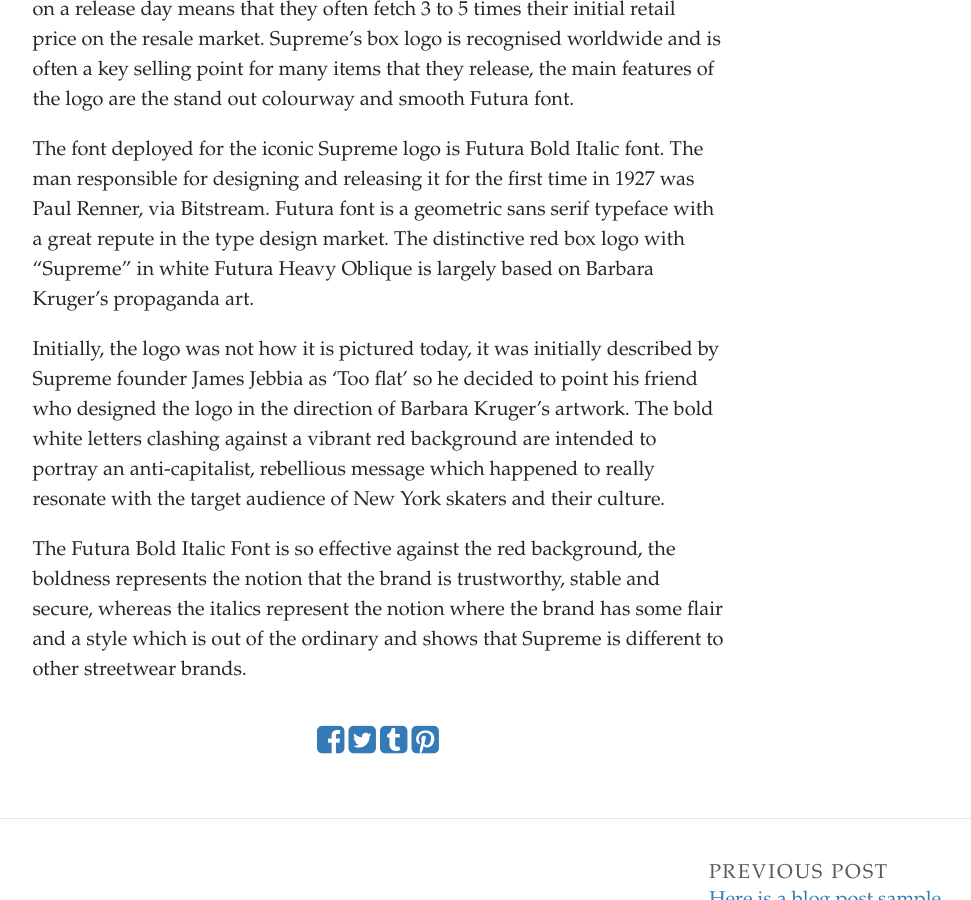
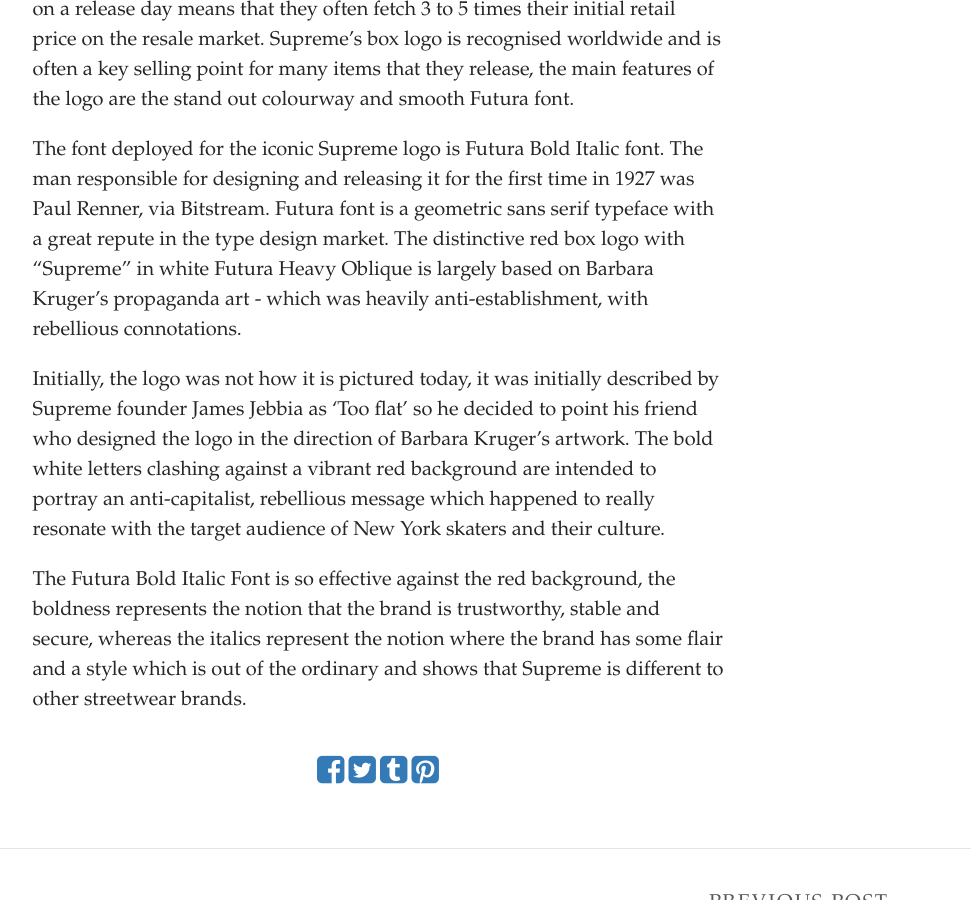
Before and after one commit to lloydcanfield/Letters-By-Lloyd, a Jekyll site: the page built from _posts/2020-10-03-a-truly-supreme-font.md, in a window 1280 px wide and 900 px high, scrolled down 418 px. Shown: the whole window, without its empty margins (262-1233 px from the left). Built offline with Jekyll 4.4.1, drawn with Linux system fonts in a browser that asks for light colours; some web fonts are replaced.

Commit message:
Update Post “2020-10-03-a-truly-supreme-font”

```diff
--- a/_posts/2020-10-03-a-truly-supreme-font.md
+++ b/_posts/2020-10-03-a-truly-supreme-font.md
@@ -8,7 +8,7 @@
 ---
 Supreme New York is one of the biggest clothing brands in the entire world, the brand is the king of the streetwear fashion scene and the scarcity of items on a release day means that they often fetch 3 to 5 times their initial retail price on the resale market. Supreme's box logo is recognised worldwide and is often a key selling point for many items that they release, the main features of the logo are the stand out colourway and smooth Futura font.
 
-The font deployed for the iconic Supreme logo is Futura Bold Italic font. The man responsible for designing and releasing it for the first time in 1927 was Paul Renner, via Bitstream. Futura font is a [](https://thefontsmagazine.com/font/category/geometric/)geometric sans serif typeface with a great repute in the type design market. The distinctive red box logo with "Supreme" in white [](https://en.wikipedia.org/wiki/Futura_(typeface) "Futura (typeface)")Futura Heavy Oblique is largely based on [](https://en.wikipedia.org/wiki/Barbara_Kruger "Barbara Kruger")Barbara Kruger's propaganda art.
+The font deployed for the iconic Supreme logo is Futura Bold Italic font. The man responsible for designing and releasing it for the first time in 1927 was Paul Renner, via Bitstream. Futura font is a [](https://thefontsmagazine.com/font/category/geometric/)geometric sans serif typeface with a great repute in the type design market. The distinctive red box logo with "Supreme" in white [](https://en.wikipedia.org/wiki/Futura_(typeface) "Futura (typeface)")Futura Heavy Oblique is largely based on [](https://en.wikipedia.org/wiki/Barbara_Kruger "Barbara Kruger")Barbara Kruger's propaganda art - which was heavily anti-establishment, with rebellious connotations.
 
 Initially, the logo was not how it is pictured today, it was initially described by Supreme founder James Jebbia as 'Too flat' so he decided to point his friend who designed the logo in the direction of Barbara Kruger's artwork. The bold white letters clashing against a vibrant red background are intended to portray an anti-capitalist, rebellious message which happened to really resonate with the target audience of New York skaters and their culture.
 
```
